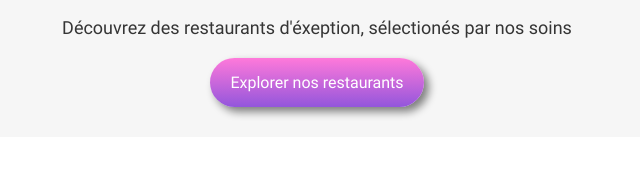
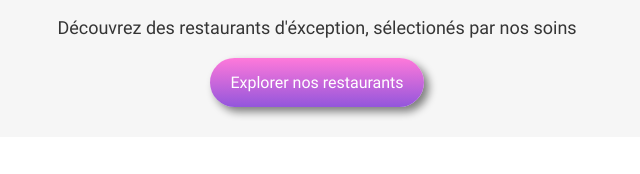
Before and after one commit to kyra110/opc-projet-4, a website: page index.html in a window 1280 px wide. Shown: the part 192-366 px from the top of the page, 323-963 px from the left. Drawn offline with Linux system fonts and the light colour scheme; a web font is replaced by a local one.

Commit message:
correction faute

```diff
--- a/index.html
+++ b/index.html
@@ -25,7 +25,7 @@
   <main>
     <div class="reservation">
       <h1>Réservez le menu qui vous convient</h1>
-      <p>Découvrez des restaurants d'éxeption, sélectionés par nos soins</p>
+      <p>Découvrez des restaurants d'éxception, sélectionés par nos soins</p>
       <a href="#restaurant">
         <button class="button-CTA">
           Explorer nos restaurants
```
